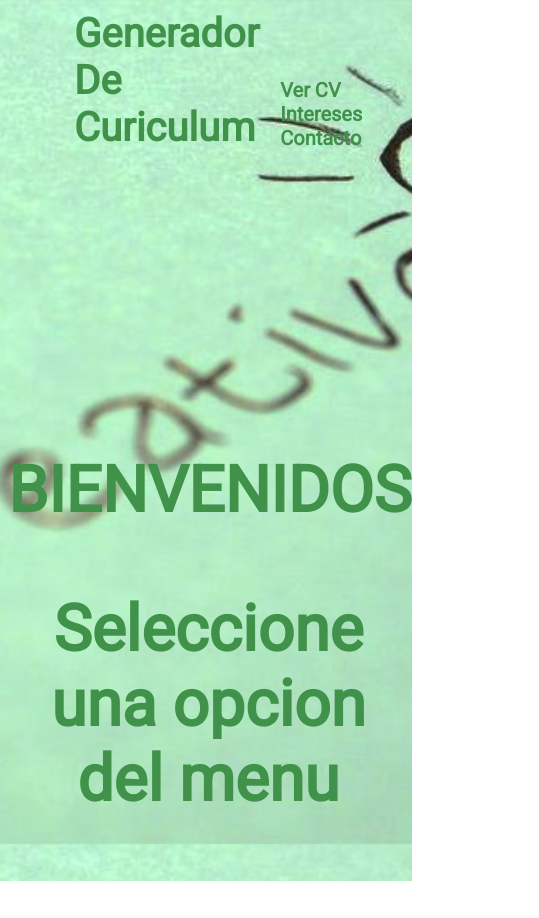
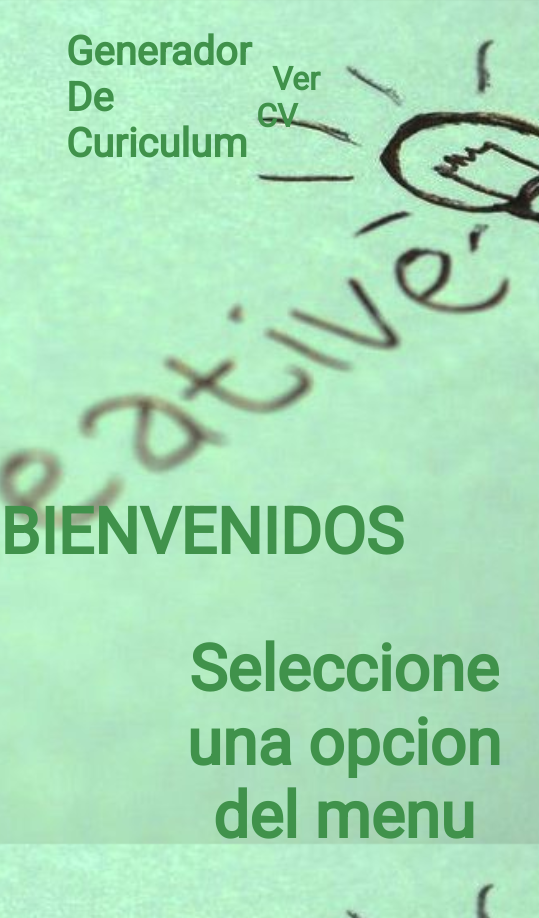
Before and after one commit to Jmt0972/Proyecto_CV, a plain HTML site: page index.html in a window 390 px wide. Shown: the whole page, 539 px wide, since content can reach past the window. Before the commit the page ends 881 px from the top, so only its background shows below. Drawn offline with Linux system fonts and the light colour scheme.

Commit message:
mas cambios

```diff
--- a/css/responsivo.css
+++ /dev/null
@@ -1,12 +0,0 @@
-/* Extra small devices (phones, 600px and down) */
-@media only screen and (max-width: 1024px) {
-    .header{
-        flex-direction: row;
-        justify-content: space-between;
-        border: none;
-    }
-    .slide{
-        text-align: center;
-    }
-
-}
--- a/css/styles.css
+++ b/css/styles.css
@@ -23,7 +23,7 @@ body{
 .nav{
     display: flex;
     flex-wrap: wrap;
-    align-content: flex-end;
+    align-content: center;
 
 }
 
@@ -34,7 +34,7 @@ body{
 .menu__link{
 
     padding: .5rem 1rem;
-    font-size: 1.25rem;
+    font-size: 2rem;
     font-weight: bold;
 }
 
@@ -69,9 +69,9 @@ padding: 0 10rem 0 4rem;
 }
 
 .slide{
-    animation-duration: 4s;
+    animation-duration: 3s;
     animation-name: slidein;
-    animation-iteration-count: 5;
+    animation-iteration-count: 4;
     animation-direction: alternate;
     animation-fill-mode: initial;
   }
--- a/index.html
+++ b/index.html
@@ -11,7 +11,8 @@
     <link href="https://fonts.googleapis.com/css2?family=Roboto&display=swap" rel="stylesheet">
     <link rel="stylesheet" href="/css/styles.css">
     <link rel="stylesheet" href="/css/reset.css">
-    <link rel="stylesheet" href="/css/responsivo.css">
+    <link rel="stylesheet" href="/css/normalize.css">
+
 
 
 </head>
@@ -24,8 +25,6 @@
             <ul class="list">
                 <li class="menu__item">
                 <a class="menu__link" href="/screens/mostrarCV.html">Ver CV</a>
-                <a class="menu__link" href="/screens/intereses.html">Intereses</a>
-                <a class="menu__link" href="/screens/contacto.html">Contacto</a>
                 </li>
             </ul>
         </nav>
```
Also changed, not shown: screens/mostrarCV.html (+1 -1 lines), screens/contacto.html (deleted), screens/intereses.html (deleted).
